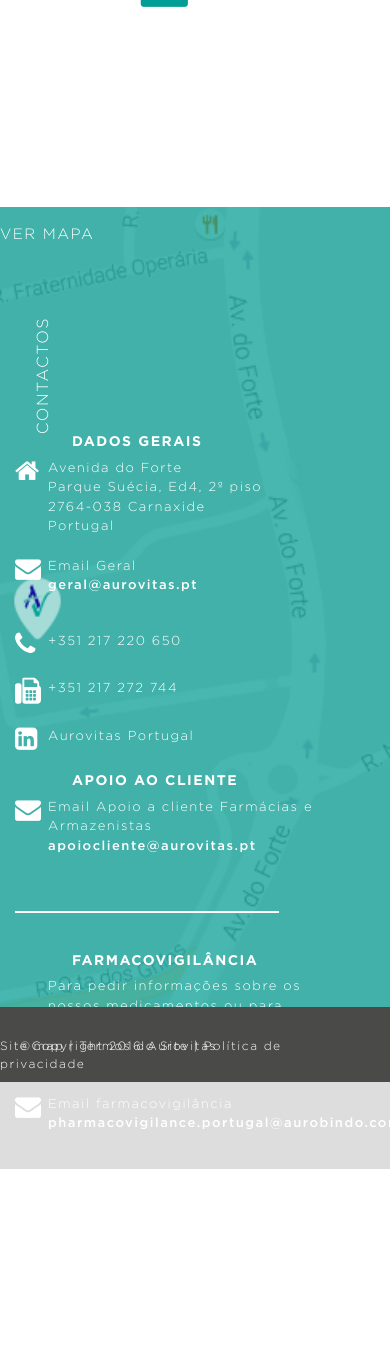
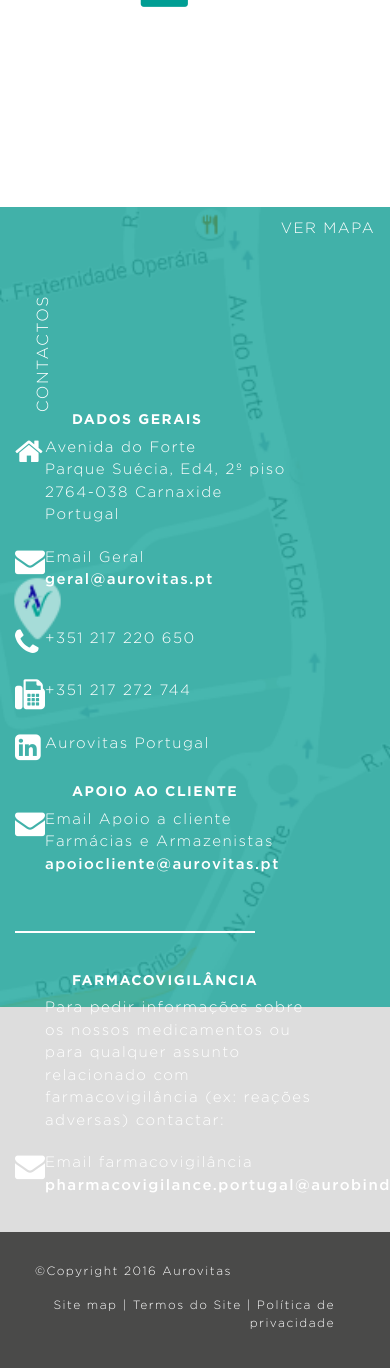
Before and after one commit to TuxGill/auro54410site, a PHP site: page / in a window 390 px wide; the page is wider, and only the part inside the window is pictured. Shown: the part 1581-2949 px from the top of that part. Before the commit the page ends 2750 px from the top of that part, so only its background shows below. Run offline with PHP 8.4, Linux system fonts and the light colour scheme; style sheets or scripts are compiled from the project's sources.

Commit message:
Details product - footer fix (#4)
* classes bootstrap

* teste_branch

* teste hugo

* testedecubal

* detail-product

* beacita-detail

* ferlidona-detail

* ferlidona+fix estrutura da div separador com txt-intro

* resolve conflicts

* ferlidona

Fica a faltar ajustar as classes bootstrap p/ mobile e retirar a div
separador a partir dos 850px +/-

* index e head decibel

* footer responsive fix

```diff
--- a/components/products/view/detail-products.php
+++ b/components/products/view/detail-products.php
@@ -11,7 +11,6 @@
   </div>
 </div>
 
-<<<<<<< HEAD
 <!-- DECUBAL -->
 <div class="row conteudo conteudoProd col-sm-12">
   <div class="separador col-sm-1"><p>DECUBAL</p></div>
--- a/css/tb-custom.css
+++ b/css/tb-custom.css
@@ -327,13 +327,11 @@ form {
 footer {
   position: relative; }
   footer .vermapa {
-    padding-top: 1rem;
-    padding-left: 4rem; }
+    padding-top: 10px;
+    text-align: right; }
   footer .organizer .icon {
     /*margin-right: 5px;*/ }
   footer .geral {
-    position: absolute;
-    width: 100%;
     margin-top: 40px; }
   footer h2 {
     margin-left: 56px; }
@@ -347,16 +345,12 @@ footer {
 .rodape {
   background: #4a4a49;
   color: #ffffff;
-  position: absolute;
-  bottom: -75px;
-  width: 100%;
-  height: 75px;
-  padding: 30px;
   font-size: 12px;
-  margin: 0; }
+  margin: 0;
+  padding-bottom: 15px;
+  padding-top: 15px; }
   .rodape .copyDir {
-    position: absolute;
-    right: 0; }
+    text-align: right; }
 
 /*   FIM FOOTER   */
 @media (min-width: 768px) {
--- a/css/tb-custom.scss
+++ b/css/tb-custom.scss
@@ -444,8 +444,9 @@ form{
 
 footer{
 .vermapa{
-	padding-top: 1rem;
-    padding-left: 4rem;
+	padding-top: 10px;
+  //   padding-left: 4rem;
+  text-align: right;
 }
 
 .organizer{
@@ -455,8 +456,8 @@ footer{
 }
 	position: relative;
 	.geral{
-		position: absolute;
-    	width: 100%;
+		// position: absolute;
+    // 	width: 100%;
     	margin-top: 40px;
 	}
 
@@ -478,18 +479,14 @@ footer{
 }
 
 .rodape{
-	background: $darkGrey;
-	color: #ffffff;
-	position: absolute;
-    bottom: -75px;
-    width: 100%;
-    height: 75px;
-    padding: 30px;
+		background: $darkGrey;
+		color: #ffffff;
     font-size: 12px;
     margin: 0;
+		padding-bottom: 15px;
+		padding-top: 15px;
     .copyDir{
-	    position: absolute;
-    	right: 0;
+			text-align: right;
     }
 }
 
--- a/index.php
+++ b/index.php
@@ -92,7 +92,7 @@
         // include('components/content/view/list-news.php');
         // include('components/content/view/detail-news.php');
 
-        //include('components/products/view/detail-products-beacita.php');
+        // include('components/products/view/detail-products-beacita.php');
         include('components/products/view/detail-products-ferlidona.php');
          ?>
 
--- a/views/footer.php
+++ b/views/footer.php
@@ -1,9 +1,8 @@
-<div class="col-sm-2 offset-sm-10 vermapa"><p>VER MAPA</p></div>
+<div class="col-sm-12 vermapa"><p>VER MAPA</p></div>
 <div class="row geral col-sm-12">
     <div class="col-sm-1 separador"><p>CONTACTOS</p></div>
-    <div class="col-sm-10 offset-sm-1 organizer">
-        <div class="row">
-              <ul class="col-md-5 col-xs-12">
+    <div class="col-sm-11 row clearfix">
+      <ul class="col-md-6 col-xs-12 clearfix">
           <li><h2>DADOS GERAIS</h2></li>
           <li class="info-item">
               <div class="icon"><i class="fa fa-home fa-2x" aria-hidden="true"></i></div>
@@ -60,7 +59,7 @@
 
 
       </ul>
-              <ul class="col-md-5 col-xs-12">
+      <ul class="col-md-6 col-xs-12 clearfix">
         <li><h2>APOIO AO CLIENTE</h2></li>
         <li class="info-item">
 
@@ -107,13 +106,11 @@
     </div>
 </div>
 
-</div>
-
-<div class="row rodape col-sm-12">
-  <div class="copyEsq">
+<div class="row col-sm-12 rodape">
+  <div class="copyEsq col-sm-6">
     <p>©Copyright 2016 Aurovitas</p>
   </div>
-  <div class="copyDir">
+  <div class="copyDir col-sm-6">
     <p>
       Site map | Termos do Site | Política de privacidade
     </p>
```
Also changed, not shown: 1 other file. Lines whose indentation alone changed are shown as unchanged.
